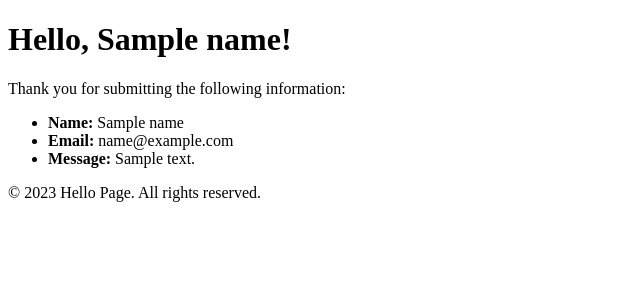
After one commit to za-zeeshan-33/sse-cw8, a Flask app: template api/templates/hello.html in a window 1280 px wide. The commit adds this page. Shown: the top 300 px of the page, without its empty margins (0-640 px from the left). Run offline with Flask 3, Linux system fonts and the light colour scheme; the template is opened without the code that fills it: most values are stand-ins (such as "Sample title", 1, 10 or a date in 2020).

Commit message:
added form and hello.html

```diff
--- a/api/app.py
+++ b/api/app.py
@@ -1,4 +1,4 @@
-from flask import Flask, render_template
+from flask import Flask, render_template, request
 
 app = Flask(__name__)
 
@@ -6,3 +6,11 @@ app = Flask(__name__)
 @app.route("/")
 def hello_world():
     return render_template("index.html")
+
+
+@app.route("/submit", methods = ["POST"])
+def submit():
+    input_name = request.form.get("name")
+    input_email = request.form.get("email")
+    input_message = request.form.get("message")
+    return render_template("hello.html", name=input_name, email=input_email, message=input_message)
--- a/api/app_test.py
+++ b/api/app_test.py
@@ -0,0 +1,5 @@
+from app import process_query
+
+def test_knows_about_dinosaurs():
+    assert process_query("dinosaurs") == "Dinosaurs ruled" + \
+    "the Earth 200 million years ago"
--- /dev/null
+++ b/api/templates/hello.html
@@ -0,0 +1,28 @@
+<!DOCTYPE html>
+<html lang="en">
+<head>
+    <meta charset="UTF-8">
+    <meta name="viewport" content="width=device-width, initial-scale=1.0">
+    <title>Hello Page</title>
+</head>
+<body>
+
+    <header>
+        <h1>Hello, {{ name }}!</h1>
+    </header>
+
+    <section>
+        <p>Thank you for submitting the following information:</p>
+        <ul>
+            <li><strong>Name:</strong> {{ name }}</li>
+            <li><strong>Email:</strong> {{ email }}</li>
+            <li><strong>Message:</strong> {{ message }}</li>
+        </ul>
+    </section>
+
+    <footer>
+        <p>&copy; 2023 Hello Page. All rights reserved.</p>
+    </footer>
+
+</body>
+</html>
--- a/api/templates/index.html
+++ b/api/templates/index.html
@@ -17,7 +17,7 @@
 
     <section>
         <h2>Form Section</h2>
-        <form action="#" method="post">
+        <form action="/submit" method="post">
             <label for="name">Name:</label>
             <input type="text" id="name" name="name" required>
             <br>
```
